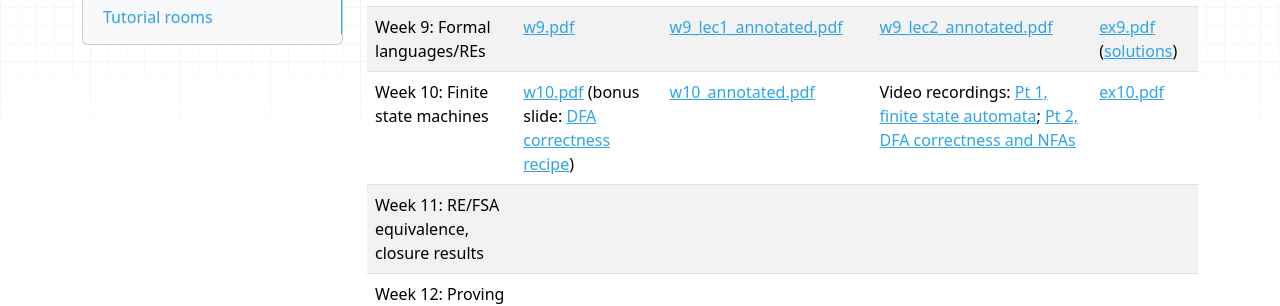
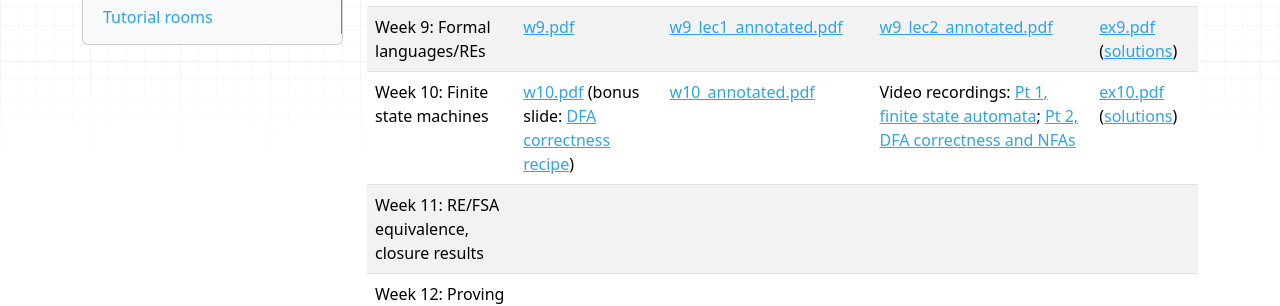
Before and after one commit to colinmorris/csc236, an MkDocs documentation site: the page built from docs/lectures_and_tutorials.md, in a window 1280 px wide and 900 px high, scrolled down 981 px. Shown: the part 155-461 px from the top of the window. Built offline with MkDocs 1.6.1, drawn with Linux system fonts in a browser that asks for light colours; nearby versions of some CDN libraries.

Commit message:
w10 exercise solutions

```diff
--- a/docs/lectures_and_tutorials.md
+++ b/docs/lectures_and_tutorials.md
@@ -13,7 +13,7 @@
 Week 7: Iterative (partial) correctness | [w7.pdf](lecture_slides/w7.pdf) | [w7_lec1_annotated.pdf](lecture_slides/w7_lec1_annotated.pdf) | [w7_lec2_annotated.pdf](lecture_slides/w7_lec2_annotated.pdf) | [ex7.pdf](exercises/ex7.pdf)  ([solutions](exercises/ex7_solutions.pdf), [quiz 1](exercises/q7_v1_solutions.pdf), [quiz 2](exercises/q7_v2_solutions.pdf))|
 Week 8: Proving termination | [w8.pdf](lecture_slides/w8.pdf) (extra: cleaned up writeup of [merge partial correctness](lecture_slides/merge_proof.pdf) proof covered in lecture) | [w8_lec1_annotated.pdf](lecture_slides/w8_lec1_annotated.pdf)  | [w8_lec2_annotated.pdf](lecture_slides/w8_lec2_annotated.pdf) |  [ex8.pdf](exercises/ex8.pdf) ([solutions](exercises/ex8_solutions.pdf), [quiz 1](exercises/q8_v1_solutions.pdf), [quiz 2](exercises/q8_v2_solutions.pdf)) |
 Week 9: Formal languages/REs | [w9.pdf](lecture_slides/w9.pdf) | [w9_lec1_annotated.pdf](lecture_slides/w9_lec1_annotated.pdf) | [w9_lec2_annotated.pdf](lecture_slides/w9_lec2_annotated.pdf)  | [ex9.pdf](exercises/ex9.pdf) ([solutions](exercises/ex9_solutions.pdf))|
-Week 10: Finite state machines | [w10.pdf](lecture_slides/w10.pdf) (bonus slide: [DFA correctness recipe](lecture_slides/w10_dfa_recipe.pdf))  | [w10_annotated.pdf](lecture_slides/w10_annotated.pdf) | Video recordings: [Pt 1, finite state automata](https://www.youtube.com/watch?v=dnvSjh5hYNE); [Pt 2, DFA correctness and NFAs](https://www.youtube.com/watch?v=_VEMQk7G_Q4)  |  [ex10.pdf](exercises/ex10.pdf) |
+Week 10: Finite state machines | [w10.pdf](lecture_slides/w10.pdf) (bonus slide: [DFA correctness recipe](lecture_slides/w10_dfa_recipe.pdf))  | [w10_annotated.pdf](lecture_slides/w10_annotated.pdf) | Video recordings: [Pt 1, finite state automata](https://www.youtube.com/watch?v=dnvSjh5hYNE); [Pt 2, DFA correctness and NFAs](https://www.youtube.com/watch?v=_VEMQk7G_Q4)  |  [ex10.pdf](exercises/ex10.pdf) ([solutions](exercises/ex10_solutions.pdf)) |
 Week 11: RE/FSA equivalence, closure results |   |   |   |
 Week 12: Proving nonregularity |     |          |                    |        |
 
```
Also changed, not shown: 1 other file.
